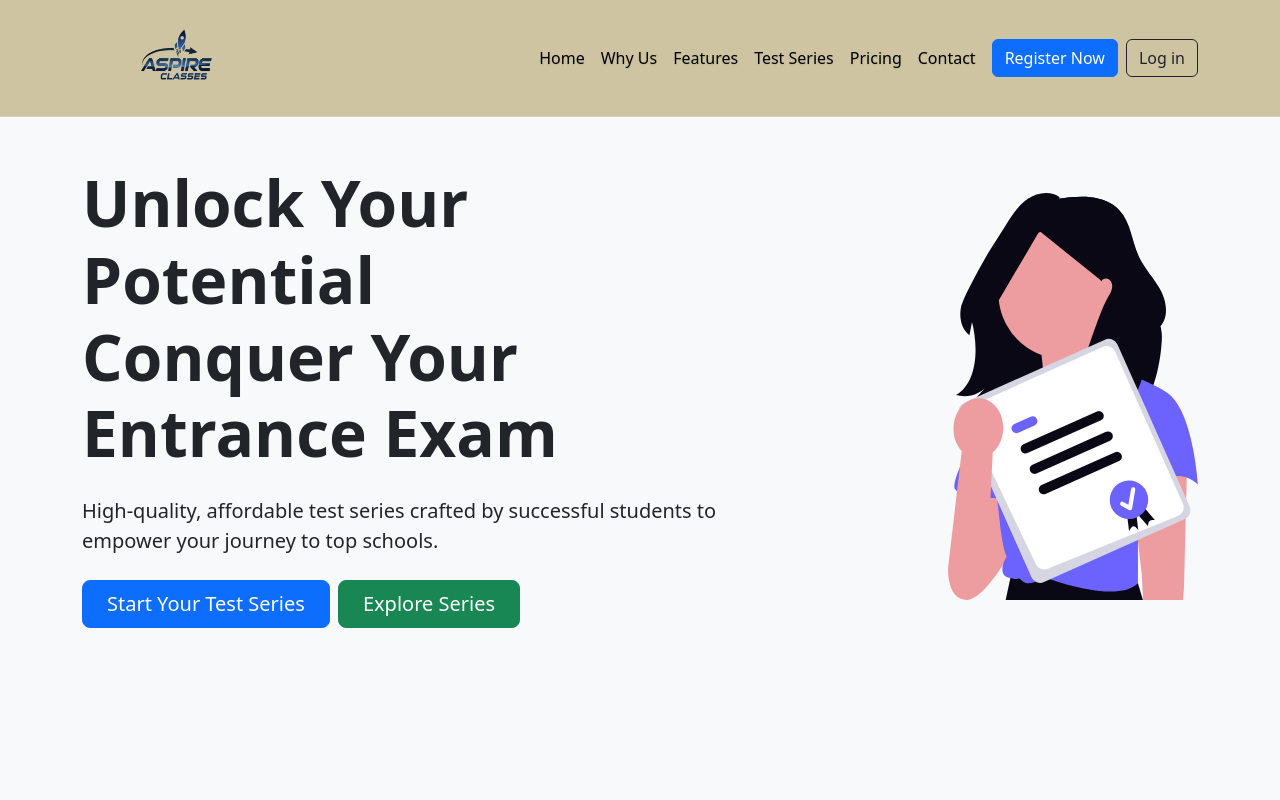
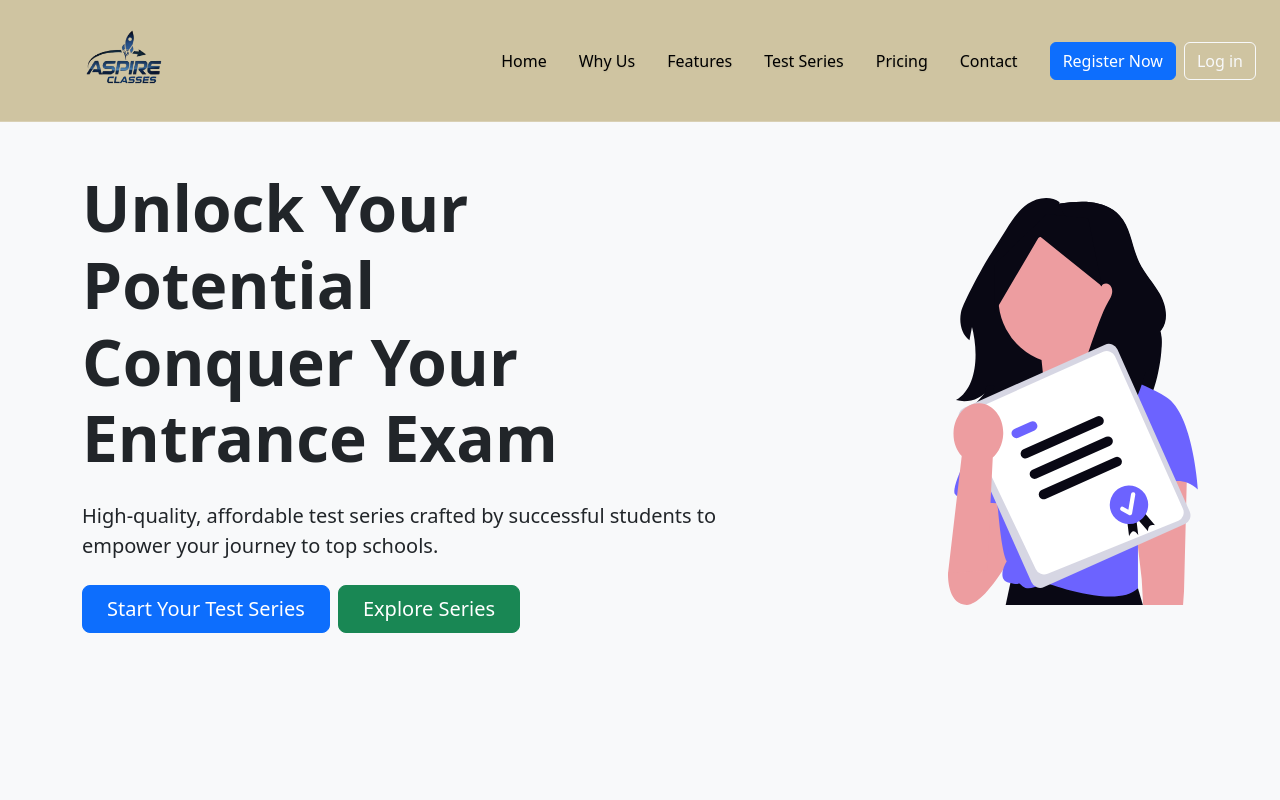
Before and after one commit to dhruvmittal41/AspireClasses, a React (Vite) app in the folder frontend/: page / in a window 1280 px wide. Shown: the top 800 px of the page. Built offline with nearby package versions, Linux system fonts and the light colour scheme.

Commit message:
Landing_Page_Navbar

```diff
--- a/frontend/src/Pages/Home_Page/Home_Page.css
+++ b/frontend/src/Pages/Home_Page/Home_Page.css
@@ -17,14 +17,16 @@
 .brand-logo {
   font-weight: 700;
   color: #00c6ff !important;
-  letter-spacing: 0.5px;
+  letter-spacing: 0.8px;
+
   font-size: 1.25rem;
 }
+
 
 .main-header .nav-links .nav-item-link {
   color: #050505 !important;
   position: relative;
-  padding: 0.75rem 1rem;
+  padding: 0.75rem 2rem;
   transition: color 0.25s, transform 0.25s;
 }
 
--- a/frontend/src/Pages/Home_Page/Home_Page.jsx
+++ b/frontend/src/Pages/Home_Page/Home_Page.jsx
@@ -36,7 +36,7 @@ import "./Home_Page.css";
 const navMenuItems = [
   { name: "Dashboard", icon: <DashboardIcon />, view: <DashboardView /> },
   { name: "My Tests", icon: <MyTestsIcon />, view: <MyTestsView /> },
-  { name: "Shop", icon: <ShopIcon />, view: <TestScheduleView /> },
+  { name: "Get Tests", icon: <ShopIcon />, view: <TestScheduleView /> },
   { name: "Results", icon: <ResultsIcon />, view: <ResultsView /> },
   { name: "Ask a Doubt", icon: <DoubtIcon />, view: <AskADoubtView /> },
 ];
@@ -72,7 +72,7 @@ const HomePage = () => {
         return <DashboardView />;
       case "My Tests":
         return <MyTestsView />;
-      case "Shop":
+      case "Get Tests":
         return (
           <TestScheduleView
             onNavigateToProfile={() => handleMenuClick("Profile")}
--- a/frontend/src/Pages/Landing_Page/Landing_Page.css
+++ b/frontend/src/Pages/Landing_Page/Landing_Page.css
@@ -13,23 +13,33 @@ html {
 
 /* --- 2. Custom Component Styles --- */
 
-/* Navbar: Glassmorphism effect */
 .navbar-custom {
-  background-color: rgba(187, 172, 121, 0.7) !important; /* Lighter glass effect */
+  background-color: rgba(187, 172, 121, 0.7) !important;
   backdrop-filter: blur(12px);
   -webkit-backdrop-filter: blur(12px);
   border-bottom: 1px solid rgba(255, 255, 255, 0.2);
+  /* Add padding for vertical balance */
+  padding-top: 0.5rem;
+  padding-bottom: 0.5rem;
+  transition: all 0.3s ease-in-out;
 }
 
-.navbar-nav .nav-link {
-  color: rgb(0, 0, 0) !important;
+/* Target links specifically within our custom navbar for better control */
+.navbar-custom .nav-link {
+  color: #000000 !important; /* Use black for readability on the light background */
   font-weight: 500;
-  /* A more subtle shadow for better readability */
   text-shadow: 0 1px 2px rgba(0, 0, 0, 0.1);
+  position: relative; /* For hover effect */
+  transition: color 0.3s ease;
+}
+
+.navbar-custom .nav-link:hover {
+    color: #333333 !important; /* Slightly fade on hover */
 }
 
 .nav-logo-img {
-  height: 90px; /* Slightly adjusted for better alignment */
+  /* This is the key fix: Reduce the height to a more appropriate size */
+  height: 95px;
   width: auto;
   transition: transform 0.3s ease;
 }
--- a/frontend/src/Pages/Landing_Page/Landing_Page.jsx
+++ b/frontend/src/Pages/Landing_Page/Landing_Page.jsx
@@ -74,33 +74,50 @@ const AnimatedSection = ({ children, id }) => {
 
 const AppNavbar = () => {
   return (
-    <Navbar variant="dark" expand="lg" sticky="top" className="navbar-custom">
-      <Container>
-        <Navbar.Brand href="/#home">
+    // No changes needed on the Navbar component itself
+    <Navbar expand="lg" sticky="top" className="navbar-custom">
+      {/* CHANGE: Make the container fluid and a flexbox container */}
+      <Container fluid className="px-4">
+        {/* This Navbar.Brand will now be pushed to the far left */}
+        <Navbar.Brand as={Link} to="/">
           <img src={logo} alt="PrepSphere Logo" className="nav-logo-img" />
         </Navbar.Brand>
         <Navbar.Toggle aria-controls="basic-navbar-nav" />
         <Navbar.Collapse id="basic-navbar-nav">
-          <Nav className="ms-auto align-items-center text">
-            <Nav.Link href="/#home">Home</Nav.Link>
-            <Nav.Link href="/#why-us">Why Us</Nav.Link>
-            <Nav.Link href="/#features">Features</Nav.Link>
-            <Nav.Link href="/#test-series">Test Series</Nav.Link>
-            <Nav.Link href="/#pricing">Pricing</Nav.Link>
-            <Nav.Link href="/#contact">Contact</Nav.Link>
+          {/* The 'ms-auto' ensures items are on the right within the collapsed menu */}
+          <Nav className="ms-auto align-items-center">
+            <Nav.Link href="/#home" className="mx-2">
+              Home
+            </Nav.Link>
+            <Nav.Link href="/#why-us" className="mx-2">
+              Why Us
+            </Nav.Link>
+            <Nav.Link href="/#features" className="mx-2">
+              Features
+            </Nav.Link>
+            <Nav.Link href="/#test-series" className="mx-2">
+              Test Series
+            </Nav.Link>
+            <Nav.Link href="/#pricing" className="mx-2">
+              Pricing
+            </Nav.Link>
+            <Nav.Link href="/#contact" className="mx-2">
+              Contact
+            </Nav.Link>
+
             <Button
               as={Link}
               to="/register"
               variant="primary"
-              className="ms-lg-2 mt-2 mt-lg-0"
+              className="ms-lg-3 mt-2 mt-lg-0"
             >
               Register Now
             </Button>
             <Button
               as={Link}
               to="/login"
-              variant="btn btn-outline-dark"
-              className="ms-lg-2 mt-2 mt-lg-0"
+              variant="outline-light"
+              className="ms-2 mt-2 mt-lg-0"
             >
               Log in
             </Button>
@@ -110,7 +127,6 @@ const AppNavbar = () => {
     </Navbar>
   );
 };
-
 // HERO COMPONENT: ParallaxBackground is now INSIDE the hero section
 
 const Hero = () => (
```
